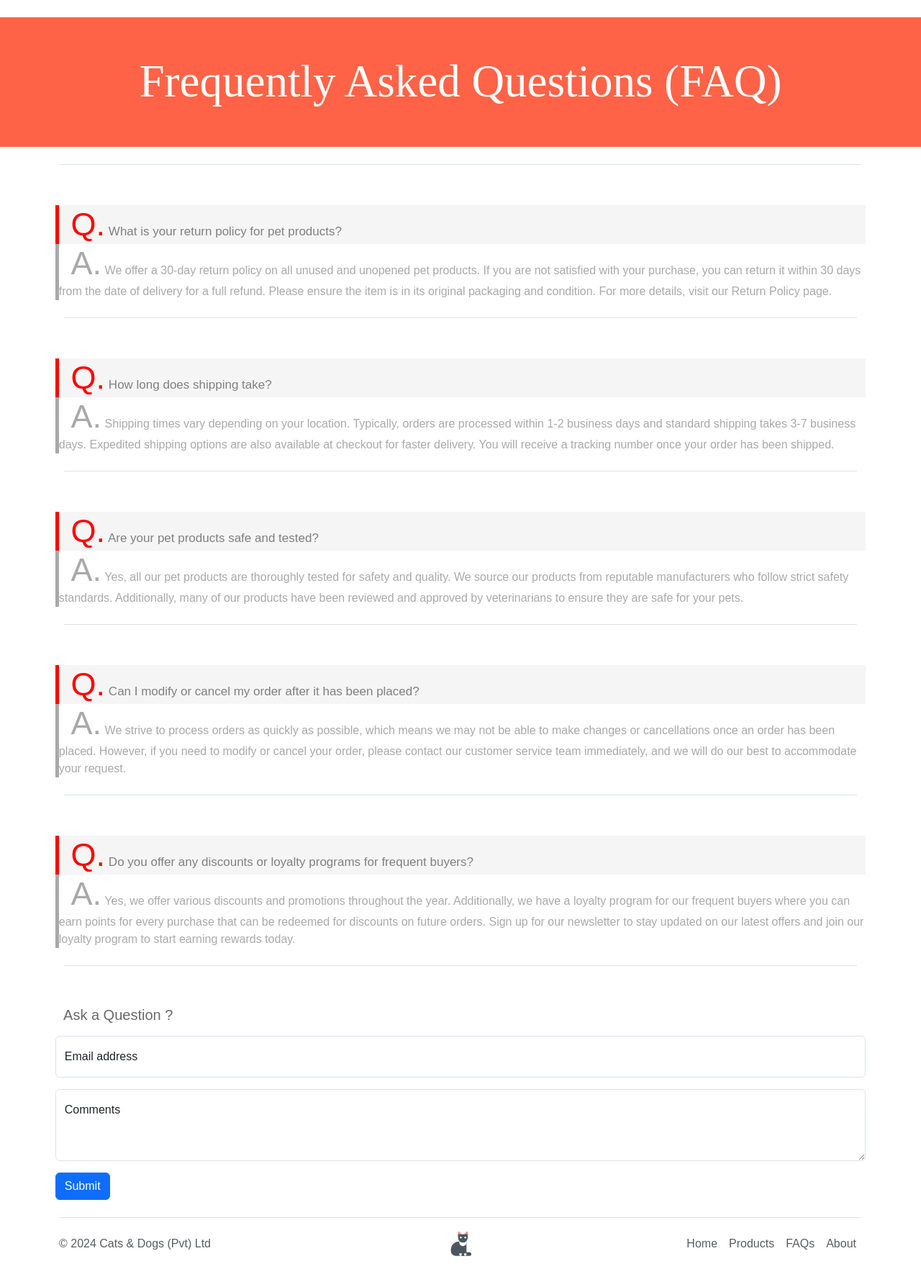
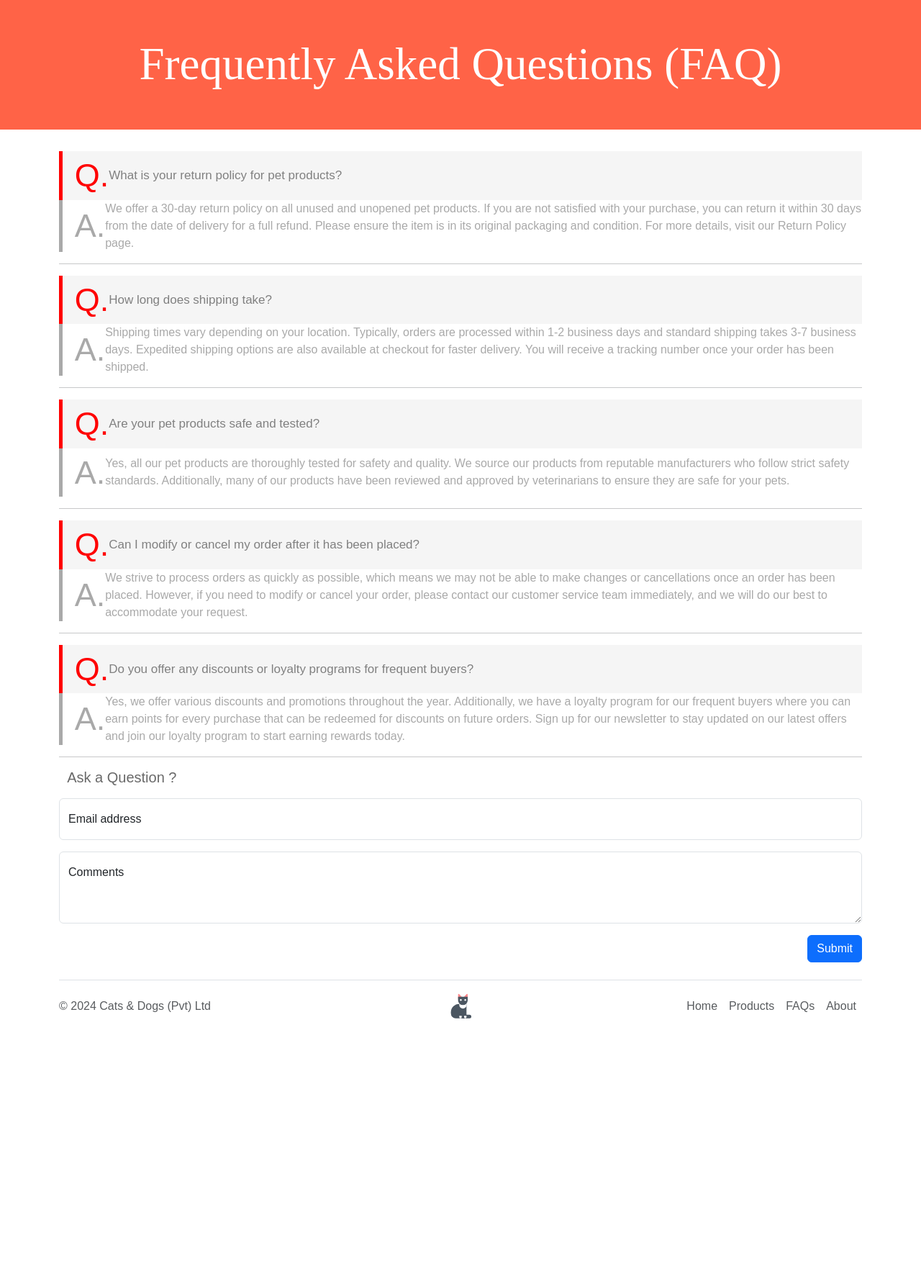
Before and after one commit to Dilmina-Prashan/CatsAndDogs, a PHP site: page /public/faqs.php in a window 1280 px wide. Shown: the part 73-1861 px from the top of the page at 72% size. After the commit the page ends 1488 px from the top, so only its background shows below. Run offline with PHP 8.4, Linux system fonts and the light colour scheme.

Commit message:
update faq code and design

```diff
--- a/components/navbar.php
+++ b/components/navbar.php
@@ -2,7 +2,7 @@
 <html lang="en">
 <body>
     <div class="container">
-        <header class="d-flex flex-wrap align-items-center justify-content-center justify-content-md-between py-3 mb-4 border-bottom">
+        <header class="d-flex flex-wrap align-items-center justify-content-center justify-content-md-between py-3 border-bottom">
             <div class="col-md-3 mb-2 mb-md-0">
                 <a href="/" class="d-flex align-items-center mb-3 mb-md-0 me-md-auto link-body-emphasis text-decoration-none">
                     <img src="../assets/cat-halloween-kitty-svgrepo-com.svg" width="40" alt="cat-logo">
--- a/public/faqs.php
+++ b/public/faqs.php
@@ -6,7 +6,7 @@
     <meta name="viewport" content="width=device-width, initial-scale=1.0">
     <link rel="stylesheet" href="../styles/faqs.css">
     <link href="https://cdn.jsdelivr.net/npm/bootstrap@5.3.3/dist/css/bootstrap.min.css" rel="stylesheet" integrity="sha384-QWTKZyjpPEjISv5WaRU9OFeRpok6YctnYmDr5pNlyT2bRjXh0JMhjY6hW+ALEwIH" crossorigin="anonymous">
-    <title>About</title>
+    <title>FAQ</title>
 </head>
 
 <body>
@@ -18,98 +18,70 @@
         <h1>Frequently Asked Questions (FAQ)</h1>
     </div>
 
-    <div class="container">
-    <footer class="d-flex flex-wrap justify-content-between align-items-center py-3 my-4 border-top">
-    </div>
-
-    <div class="Qcontainer">
-
+    <div class="container faq">
         <div class="question">
-            <h1>Q.</h1>
-            What is your return policy for pet products?
+            <span>Q.</span>
+            <p>What is your return policy for pet products?</p>
         </div>
         <div class="answer">
-            <h1>A.</h1>
-            We offer a 30-day return policy on all unused and unopened pet products.
+            <span>A.</span>
+            <p>We offer a 30-day return policy on all unused and unopened pet products.
                 If you are not satisfied with your purchase, you can return it within 30
                 days from the date of delivery for a full refund. Please ensure the item
                 is in its original packaging and condition. For more details, visit our
-            Return Policy page.
+                Return Policy page.</p>
         </div>
-
-        <div class="container">
-        <footer class="d-flex flex-wrap justify-content-between align-items-center py-3 my-4 border-top">
-        </div>
-
-
+        <hr>
         <div class="question">
-            <h1>Q.</h1>
-            How long does shipping take?
+            <span>Q.</span>
+            <p>How long does shipping take?</p>
         </div>
         <div class="answer">
-            <h1>A.</h1>
-            Shipping times vary depending on your location. Typically, orders are
+            <span>A.</span>
+            <p>Shipping times vary depending on your location. Typically, orders are
                 processed within 1-2 business days and standard shipping takes 3-7 business
                 days. Expedited shipping options are also available at checkout for faster
-            delivery. You will receive a tracking number once your order has been shipped.
+                delivery. You will receive a tracking number once your order has been shipped.</p>
         </div>
-
-        <div class="container">
-        <footer class="d-flex flex-wrap justify-content-between align-items-center py-3 my-4 border-top">
-        </div>
-
-
+        <hr>
         <div class="question">
-            <h1>Q.</h1>
-            Are your pet products safe and tested?
+            <span>Q.</span>
+            <p>Are your pet products safe and tested?</p>
         </div>
         <div class="answer">
-            <h1>A.</h1>
-            Yes, all our pet products are thoroughly tested for safety and quality.
+            <span>A.</span>
+            <p>Yes, all our pet products are thoroughly tested for safety and quality.
                 We source our products from reputable manufacturers who follow strict
                 safety standards. Additionally, many of our products have been reviewed
-            and approved by veterinarians to ensure they are safe for your pets.
+                and approved by veterinarians to ensure they are safe for your pets.</p>
         </div>
-
-        <div class="container">
-        <footer class="d-flex flex-wrap justify-content-between align-items-center py-3 my-4 border-top">
-        </div>
-
-
+        <hr>
         <div class="question">
-            <h1>Q.</h1>
-            Can I modify or cancel my order after it has been placed?
+            <span>Q.</span>
+            <p>Can I modify or cancel my order after it has been placed?</p>
         </div>
         <div class="answer">
-            <h1>A.</h1>
-            We strive to process orders as quickly as possible, which means
+            <span>A.</span>
+            <p>We strive to process orders as quickly as possible, which means
                 we may not be able to make changes or cancellations once an order
                 has been placed. However, if you need to modify or cancel your order,
                 please contact our customer service team immediately, and we will do
-            our best to accommodate your request.
+                our best to accommodate your request.</p>
         </div>
-
-        <div class="container">
-        <footer class="d-flex flex-wrap justify-content-between align-items-center py-3 my-4 border-top">
-        </div>
-
+        <hr>
         <div class="question">
-            <h1>Q.</h1>
-            Do you offer any discounts or loyalty programs for frequent buyers?
+            <span>Q.</span>
+            <p>Do you offer any discounts or loyalty programs for frequent buyers?</p>
         </div>
         <div class="answer">
-            <h1>A.</h1>
-            Yes, we offer various discounts and promotions throughout the year.
+            <span>A.</span>
+            <p>Yes, we offer various discounts and promotions throughout the year.
                 Additionally, we have a loyalty program for our frequent buyers where
                 you can earn points for every purchase that can be redeemed for discounts
                 on future orders. Sign up for our newsletter to stay updated on our latest
-            offers and join our loyalty program to start earning rewards today.
+                offers and join our loyalty program to start earning rewards today.</p>
         </div>
-
-        <div class="container">
-        <footer class="d-flex flex-wrap justify-content-between align-items-center py-3 my-4 border-top">
-        </div>
-
+        <hr>
         <div class="ask">
             <h5>Ask a Question ?</h5>
         </div>
@@ -122,17 +94,10 @@
             <textarea class="form-control" placeholder="Leave a comment here" id="floatingTextarea2Disabled" style="height: 100px" enabled></textarea>
             <label for="floatingTextarea2Disabled">Comments</label>
         </div>
-
+        <div class="button">
             <input class="btn btn-primary" type="submit" value="Submit">
-
-
-
         </div>
-
-
-
-
-
+    </div>
     <footer>
         <?php include '../components/footer.php'; ?>
     </footer>
--- a/styles/faqs.css
+++ b/styles/faqs.css
@@ -8,9 +8,10 @@
 .FaqHeading {
     background-color: tomato;
     color: white;
+    margin: 0;
 }
 
-.FaqHeading >h1{
+.FaqHeading>h1 {
     display: flex;
     justify-content: center;
     align-items: center;
@@ -19,38 +20,55 @@
     font-size: 63px;
 }
 
-.Qcontainer {
-    margin-left: 6%;
-    margin-right: 6%;
-}
-
-.question h1{
-    color: red;
-    display: inline;
-    margin-left:1.5%;
-    font-size: 45px;
+.faq {
+    margin-top: 30px;
 }
 
 .question {
+    display: flex;
+    align-items: center;
     color: gray;
     background-color: whitesmoke;
     border-left: 5px solid red;
     font-size: 17px;
 }
 
-.answer h1 {
-    color: darkgray;
+.question p {
+    margin-bottom: 0;
+}
+
+.question span {
+    color: red;
     display: inline;
-    margin-left:1.5%;
+    margin-left: 1.5%;
     font-size: 45px;
 }
 
 .answer {
+    display: flex;
+    align-items: center;
     color: darkgray;
     border-left: 5px solid darkgray;
 }
+
+.answer p {
+    margin-bottom: 0;
+}
+
+.answer span {
+    color: darkgray;
+    display: inline;
+    margin-left: 1.5%;
+    font-size: 45px;
+}
+
 .ask {
     margin-left: 1%;
     margin-bottom: 1.5%;
     color: dimgray;
 }
+
+.button {
+    display: flex;
+    justify-content: end;
+}
```
Lines whose indentation alone changed are shown as unchanged.
